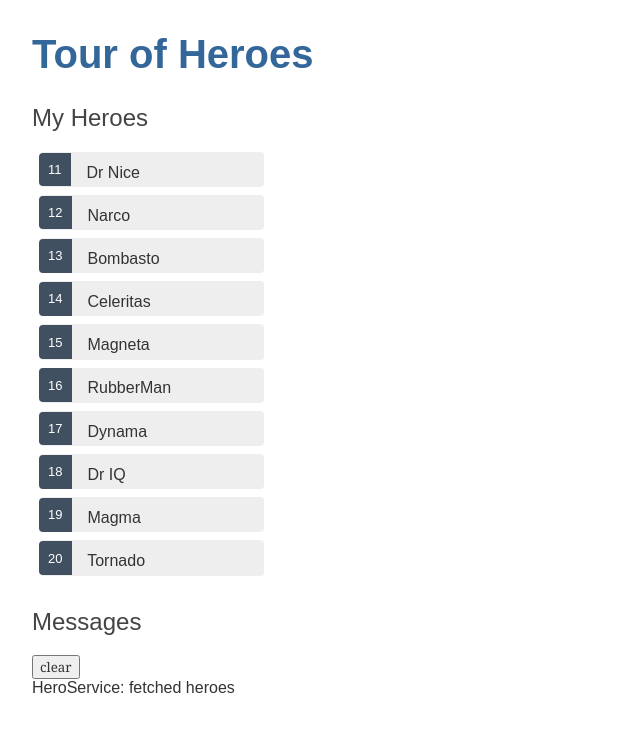
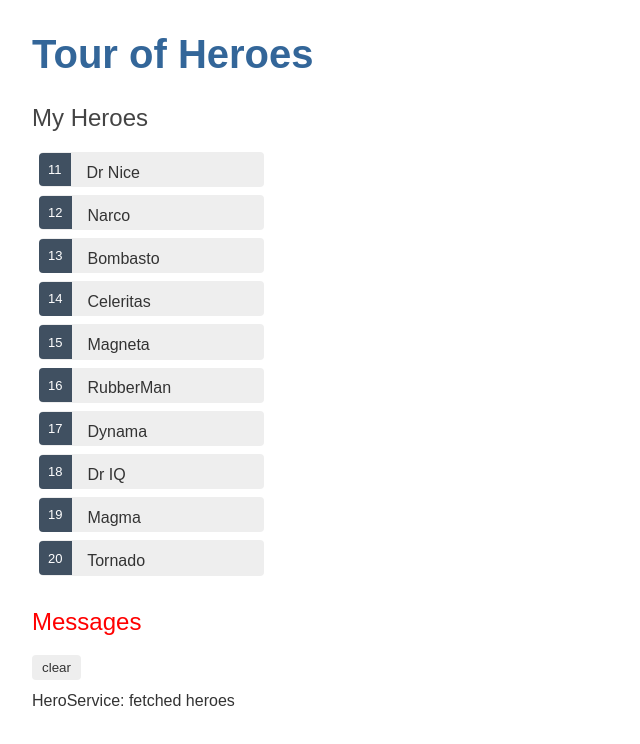
Before and after one commit to Daniel-Loaiza/Angular-Tour-of-Heroes, an Angular app: page / in a window 1280 px wide. Shown: the top 744 px of the page, without its empty margins (0-640 px from the left). Built offline with nearby package versions, Linux system fonts and the light colour scheme.

Commit message:
Final code review

```diff
--- a/src/app/heroes/heroes.component.ts
+++ b/src/app/heroes/heroes.component.ts
@@ -1,4 +1,5 @@
 import { Component, OnInit } from '@angular/core';
+
 import { Hero } from '../hero';
 import { HeroService } from '../hero.service';
 
@@ -7,11 +8,11 @@
   templateUrl: './heroes.component.html',
   styleUrls: ['./heroes.component.css']
 })
-
 export class HeroesComponent implements OnInit {
 
-  heroes : Hero[];
   selectedHero: Hero;
+
+  heroes: Hero[];
 
   constructor(private heroService: HeroService) { }
 
@@ -23,7 +24,8 @@
     this.selectedHero = hero;
   }
 
-getHeroes(): void {
-  this.heroService.getHeroes()
-      .subscribe(heroes => this.heroes = heroes);
-}}
+  getHeroes(): void {
+    this.heroService.getHeroes()
+        .subscribe(heroes => this.heroes = heroes);
+  }
+}
--- a/src/app/message.service.ts
+++ b/src/app/message.service.ts
@@ -1,5 +1,4 @@
 import { Injectable } from '@angular/core';
-
 
 @Injectable({
   providedIn: 'root',
--- a/src/app/messages/messages.component.css
+++ b/src/app/messages/messages.component.css
@@ -0,0 +1,35 @@
+/* MessagesComponent's private CSS styles */
+h2 {
+    color: red;
+    font-family: Arial, Helvetica, sans-serif;
+    font-weight: lighter;
+  }
+  body {
+    margin: 2em;
+  }
+  body, input[text], button {
+    color: crimson;
+    font-family: Cambria, Georgia;
+  }
+
+  button.clear {
+    font-family: Arial;
+    background-color: #eee;
+    border: none;
+    padding: 5px 10px;
+    border-radius: 4px;
+    cursor: pointer;
+    cursor: hand;
+  }
+  button:hover {
+    background-color: #cfd8dc;
+  }
+  button:disabled {
+    background-color: #eee;
+    color: #aaa;
+    cursor: auto;
+  }
+  button.clear {
+    color: #333;
+    margin-bottom: 12px;
+  }
```
Also changed, not shown: src/app/app.module.ts (+4 -3 lines), src/app/hero.service.ts (+3 -4 lines), src/app/messages/messages.component.ts (line endings or trailing spaces).
